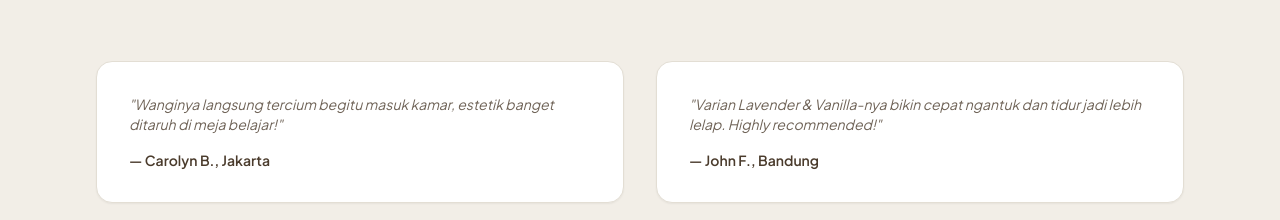
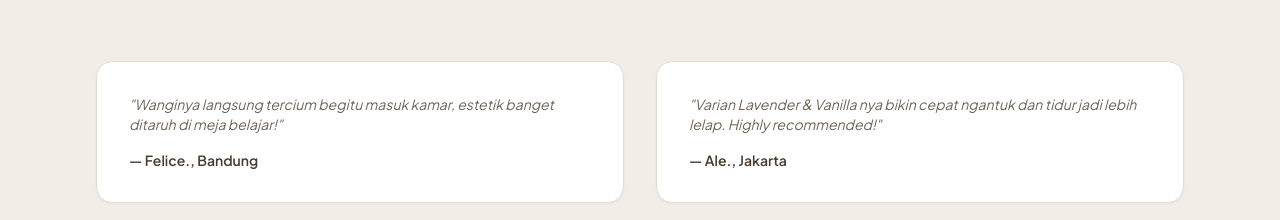
Before and after one commit to affelgato/komorebi-haus, a plain HTML site: page komorebi haus/index.html in a window 1280 px wide. Shown: the part 3552-3772 px from the top of the page. Drawn offline with nearby package versions, Linux system fonts and the light colour scheme; a web font is replaced by a local one.

Commit message:
Update index.html

```diff
--- a/komorebi haus/index.html
+++ b/komorebi haus/index.html
@@ -284,11 +284,11 @@
             <div class="grid grid-cols-1 md:grid-cols-2 gap-8">
                 <div class="bg-white p-8 rounded-2xl border border-[#E3DED4] shadow-sm">
                     <p class="italic text-sm text-komorebi-dark/80 mb-4">"Wanginya langsung tercium begitu masuk kamar, estetik banget ditaruh di meja belajar!"</p>
-                    <h4 class="font-bold text-sm">— Carolyn B., Jakarta</h4>
+                    <h4 class="font-bold text-sm">— Felice., Bandung</h4>
                 </div>
                 <div class="bg-white p-8 rounded-2xl border border-[#E3DED4] shadow-sm">
-                    <p class="italic text-sm text-komorebi-dark/80 mb-4">"Varian Lavender & Vanilla-nya bikin cepat ngantuk dan tidur jadi lebih lelap. Highly recommended!"</p>
-                    <h4 class="font-bold text-sm">— John F., Bandung</h4>
+                    <p class="italic text-sm text-komorebi-dark/80 mb-4">"Varian Lavender & Vanilla nya bikin cepat ngantuk dan tidur jadi lebih lelap. Highly recommended!"</p>
+                    <h4 class="font-bold text-sm">— Ale., Jakarta</h4>
                 </div>
             </div>
         </div>
```
